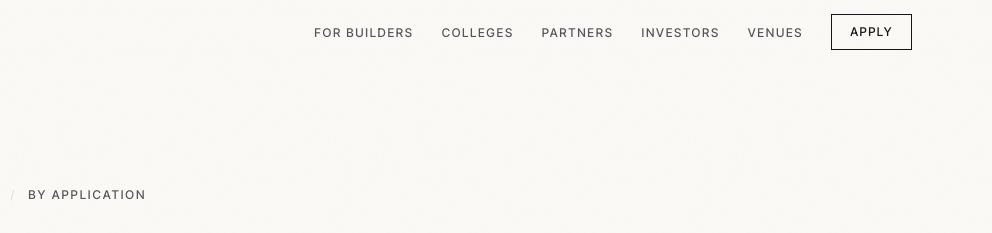
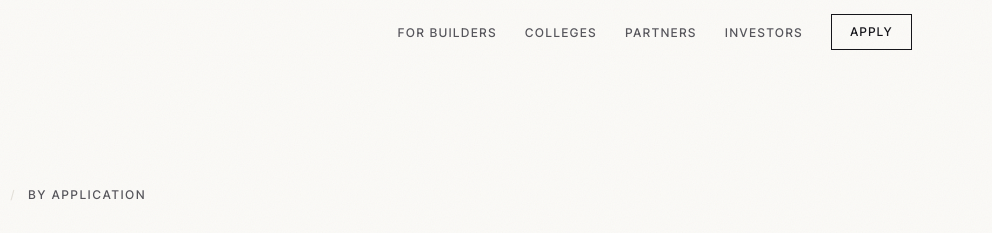
Before and after one commit to Shreyan1/bq-site, a plain HTML site: page index.html in a window 1280 px wide. Shown: the top 233 px of the page, 288-1280 px from the left. Drawn offline with Linux system fonts and the light colour scheme.

Commit message:
Move Venues from the header menu to the footer

```diff
--- a/index.html
+++ b/index.html
@@ -146,7 +146,6 @@
           <li><a href="colleges.html">Colleges</a></li>
           <li><a href="partners.html">Partners</a></li>
           <li><a href="investors.html">Investors</a></li>
-          <li><a href="venues.html">Venues</a></li>
           <li><a class="btn btn-primary btn-small" href="apply.html">Apply</a></li>
         </ul>
       </nav>
```
Also changed, not shown: apply.html (+0 -1 lines), builders.html (+0 -1 lines), colleges.html (+0 -1 lines), investors.html (+0 -1 lines), partners.html (+0 -1 lines), venues.html (+0 -1 lines).
